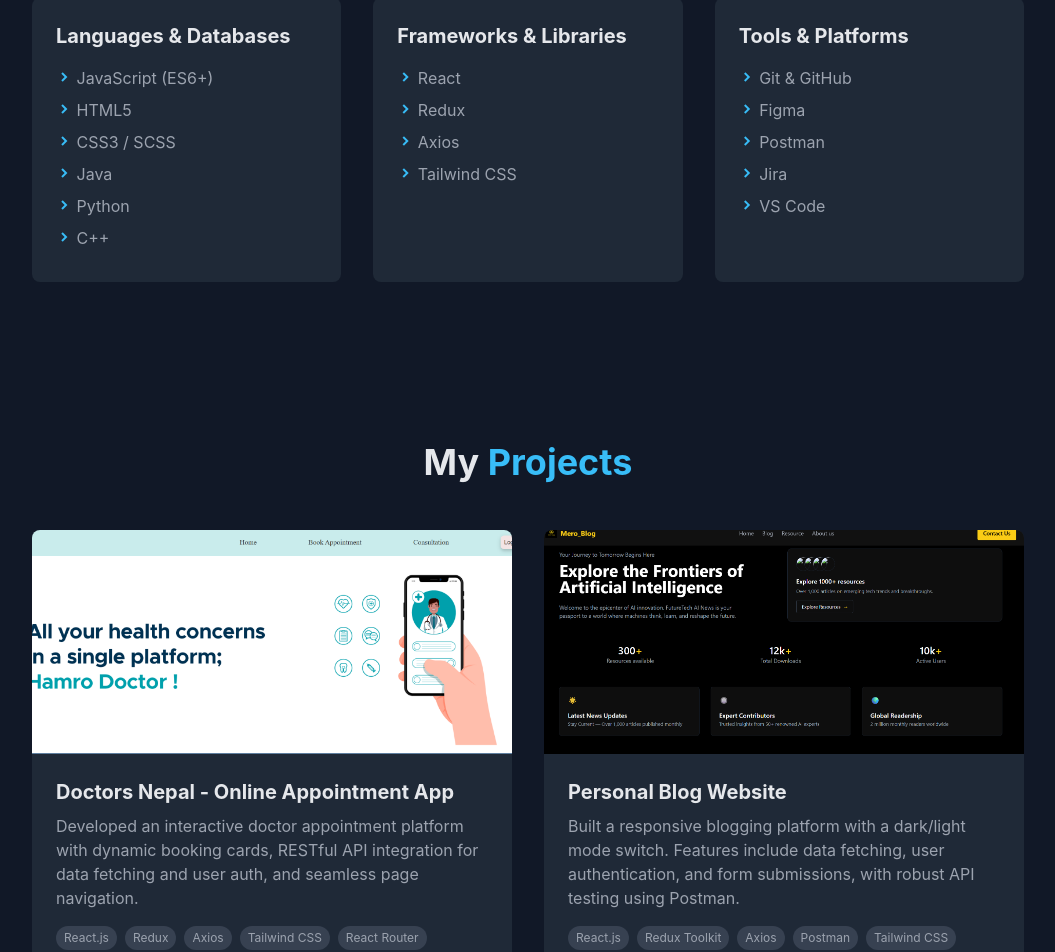
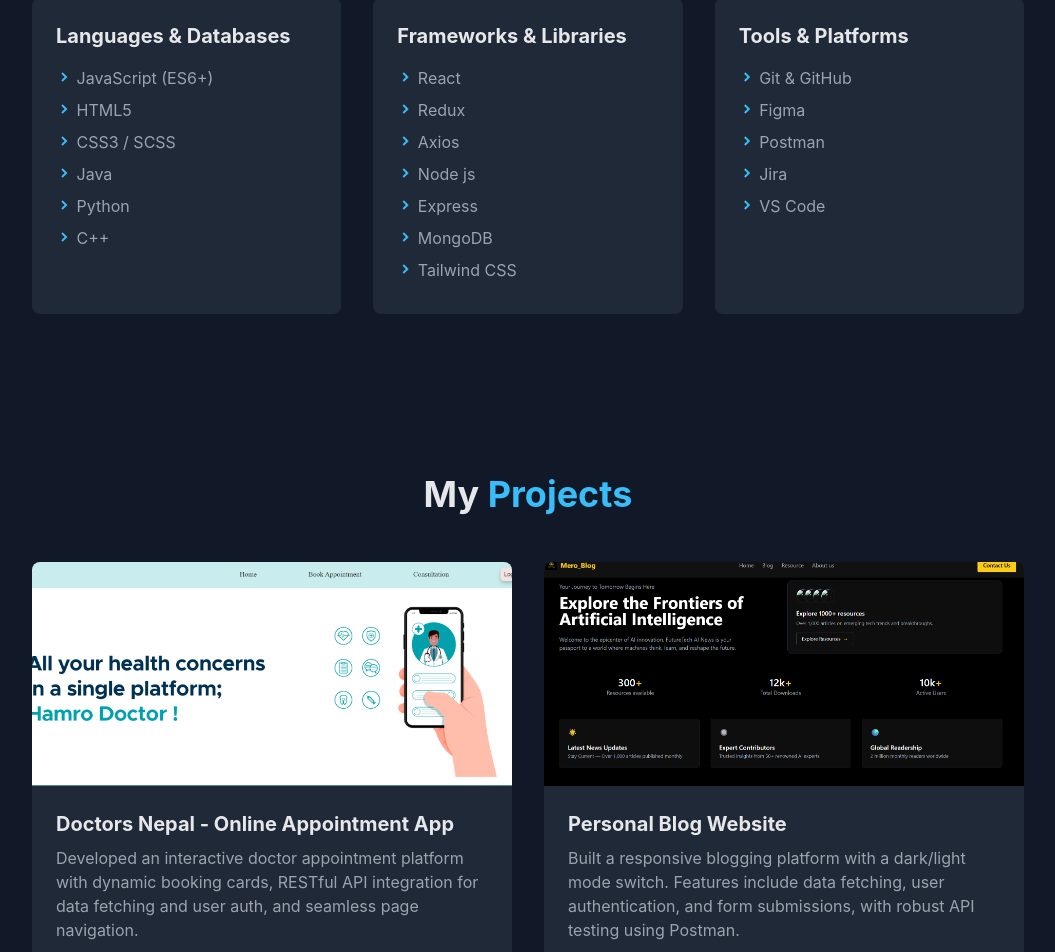
Before and after one commit to Biraj010/myPortfolio, a React (Vite) app: page / in a window 1280 px wide. Shown: the part 1394-2346 px from the top of the page, without its empty margins (112-1167 px from the left). Built offline with nearby package versions, Linux system fonts and the light colour scheme.

Commit message:
framework and library are added

```diff
--- a/src/data.js
+++ b/src/data.js
@@ -55,7 +55,7 @@ Currently, I'm learning backend development using Node.js and Express, aiming to
       "C++",
     ],
 
-    "Frameworks & Libraries": ["React", "Redux", "Axios", "Tailwind CSS"],
+    "Frameworks & Libraries": ["React", "Redux", "Axios","Node js","Express","MongoDB","Tailwind CSS"],
     "Tools & Platforms": [
       "Git & GitHub",
       "Figma",
```
